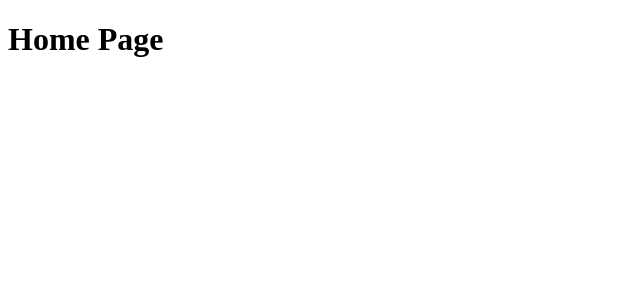
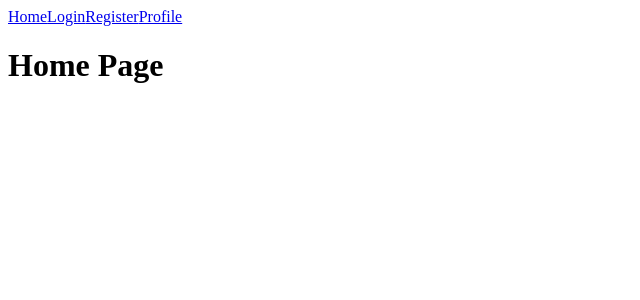
Before and after one commit to Jeffreydevs/Vibely-Socialmediaapp, a React app in the folder frontend/: page / in a window 1280 px wide. Shown: the top 300 px of the page, without its empty margins (0-640 px from the left). Built offline with nearby package versions, Linux system fonts and the light colour scheme; the HTML template or start-up script is replaced by a standard one.

Commit message:
Add navigation with React Router Link

```diff
--- a/frontend/src/App.jsx
+++ b/frontend/src/App.jsx
@@ -8,6 +8,12 @@
 function App() {
   return (
     <BrowserRouter>
+      <nav>
+        <Link to = "/">Home</Link>
+        <Link to = "/login">Login</Link>
+        <Link to = "/register">Register</Link>
+        <Link to = "/profile">Profile</Link>
+      </nav>
       <Routes>
         <Route path = "/" element = {<Home />}/>
         <Route path = "/login" element = {<Login />} />
```
